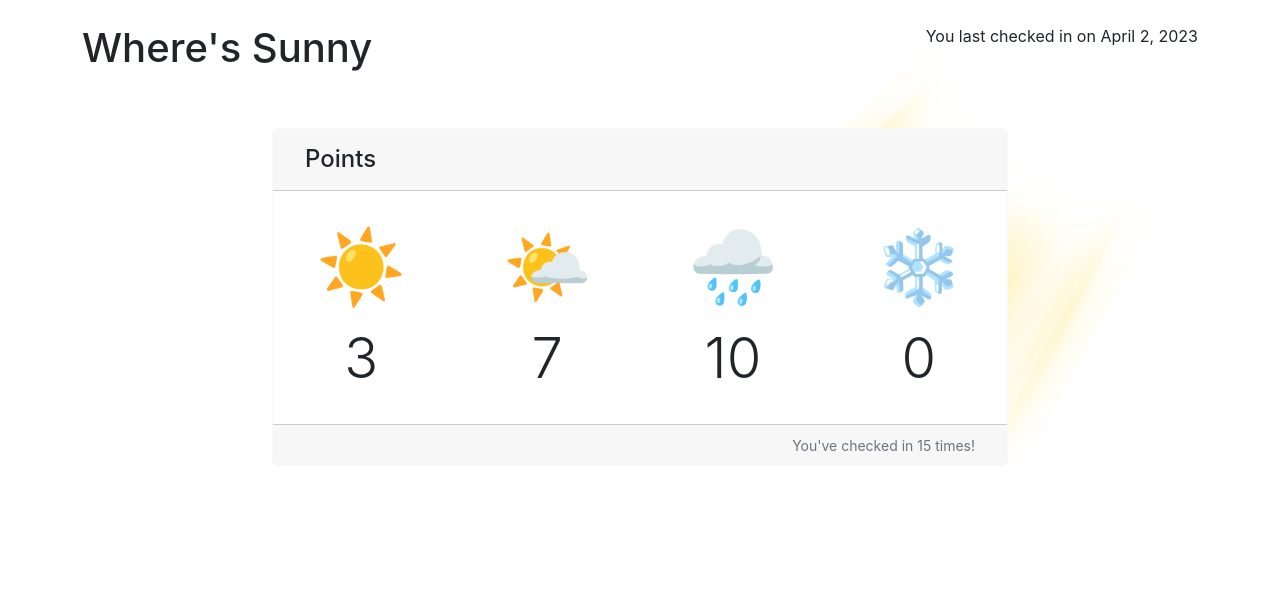
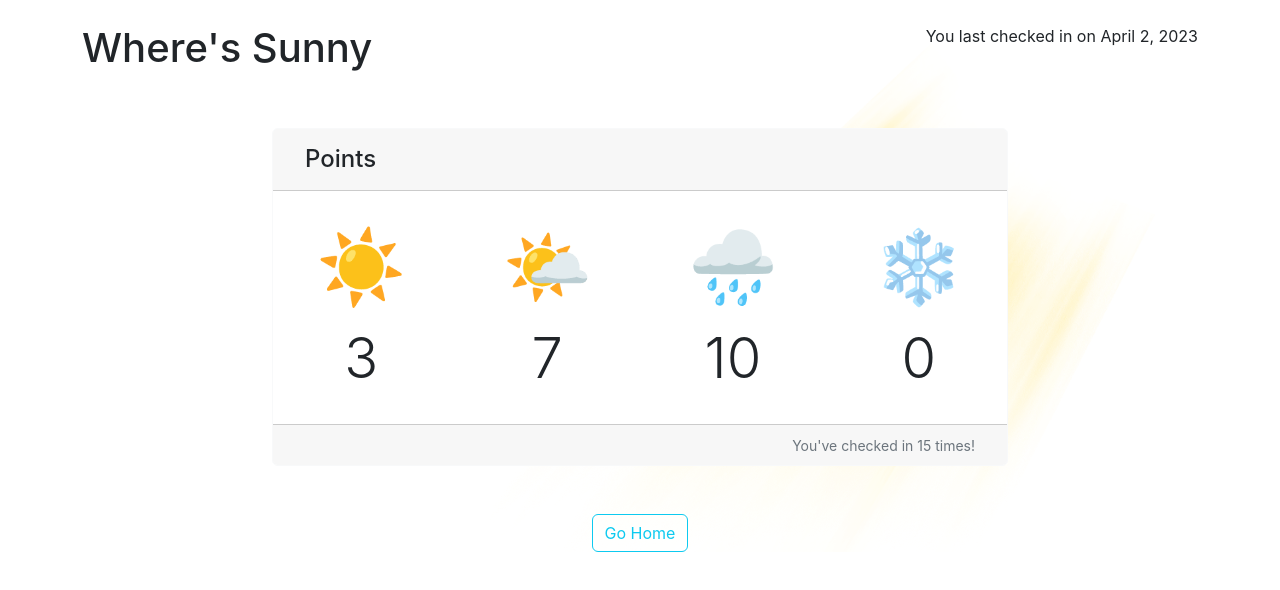
Before and after one commit to espressoGoddess/wheres_sunny, a React (Create React App) app: page /see-your-points in a window 1280 px wide. Shown: the top 590 px of the page. Built offline with nearby package versions, Linux system fonts and the light colour scheme.

Commit message:
Add a route for stats button and add home button

```diff
--- a/src/Components/Stats/Stats.js
+++ b/src/Components/Stats/Stats.js
@@ -1,14 +1,19 @@
 import './Stats.css';
-import {Card, Col, Row, Container } from 'react-bootstrap';
+import { useHistory } from 'react-router-dom';
+import {Card, Button, Col, Row, Container } from 'react-bootstrap';
 
 export default function Stats() {
+  const history = useHistory();
+  const routeToHome = () => {
+    history.push('/');
+  }
   return (
-    <Container className='Stats'>
+    <Container className='Stats text-center'>
       <Row>
         <Col md={{span: 8, offset: 2}}>
           <Card border="light" className='mt-5'>
             <Card.Header>
-              <h2 className='ms-3 mt-2 fs-4'>Points</h2>
+              <h2 className='ms-3 mt-2 fs-4 text-start'>Points</h2>
             </Card.Header>
               <Card.Body className='mt-3 text-center'>
                 <div className='d-flex align-items-center justify-content-center'>
@@ -34,6 +39,7 @@ export default function Stats() {
               <small className="text-muted me-3">You've checked in 15 times!</small>
             </Card.Footer>
           </Card>
+          <Button className='mt-5' variant='outline-info' onClick={routeToHome}>Go Home</Button>
         </Col>
       </Row>
     </Container>
--- a/src/Components/Success/Success.js
+++ b/src/Components/Success/Success.js
@@ -1,22 +1,27 @@
 import './Success.css';
+import { useHistory } from 'react-router-dom'
 import { Button, Card, Col, Row, Container } from 'react-bootstrap';
 
 export default function Success() {
+  const history = useHistory();
+  const routeToStats = () => {
+    history.push('/see-your-points');
+  }
   return (
     <Container>
       <Row>
         <Col md={{span: 6, offset: 3}}>
-          <Card className="text-center mt-5" border="light">
-            <Card.Header className="text-cleft">April, 20, 2023</Card.Header>
+          <Card className='text-center mt-5' border='light'>
+            <Card.Header className='text-cleft'>April 20, 2023</Card.Header>
             <Card.Body>
-              <Card.Title className="mt-4">🌞</Card.Title>
+              <Card.Title className='mt-4'>🌞</Card.Title>
               <Card.Subtitle className='mt-3'>
                 Yay! The current weather in Bellingham is sunny!
               </Card.Subtitle>
-              <Card.Text className="mt-2">
+              <Card.Text className='mt-2'>
                 You got 2 points! You now have 14 total points.
               </Card.Text>
-              <Button variant="outline-info">See how you measure up!</Button>
+              <Button variant='outline-info' onClick={routeToStats}>See how you measure up!</Button>
             </Card.Body>
           </Card>
         </Col>
```
